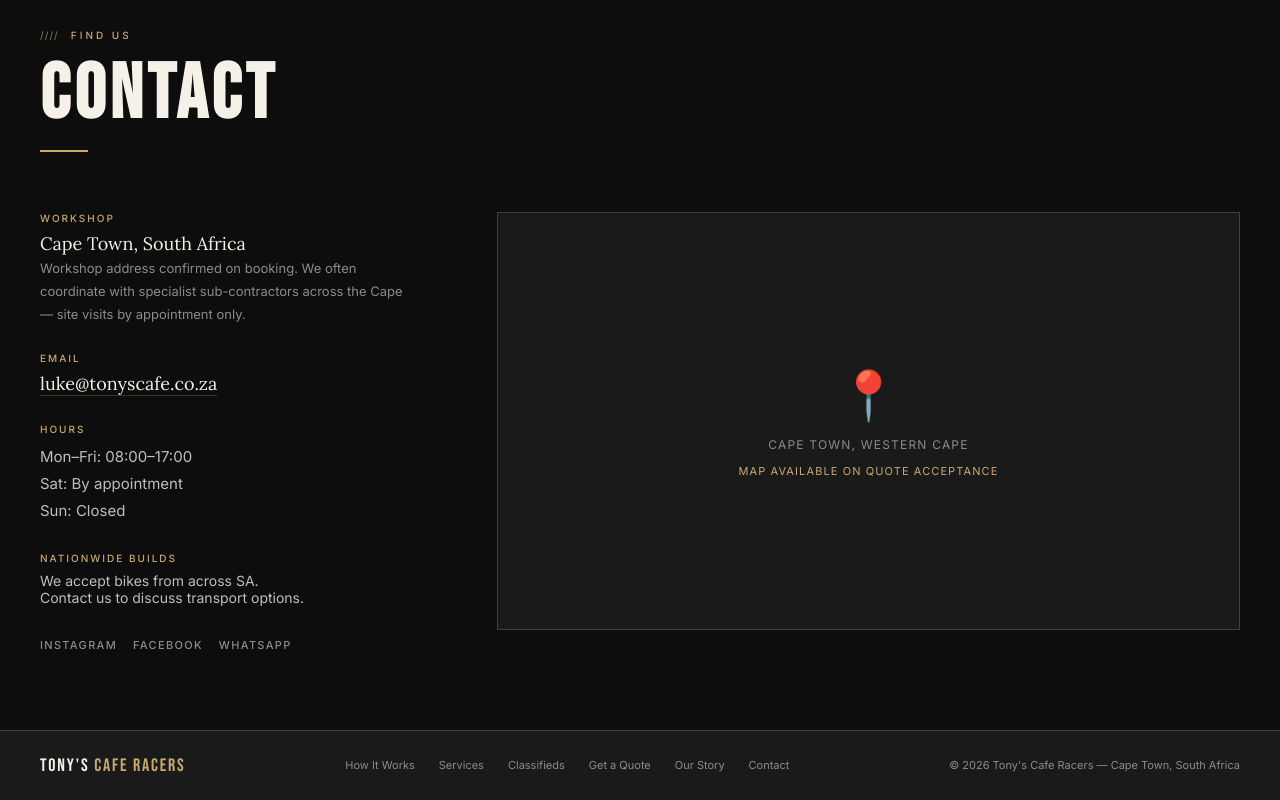
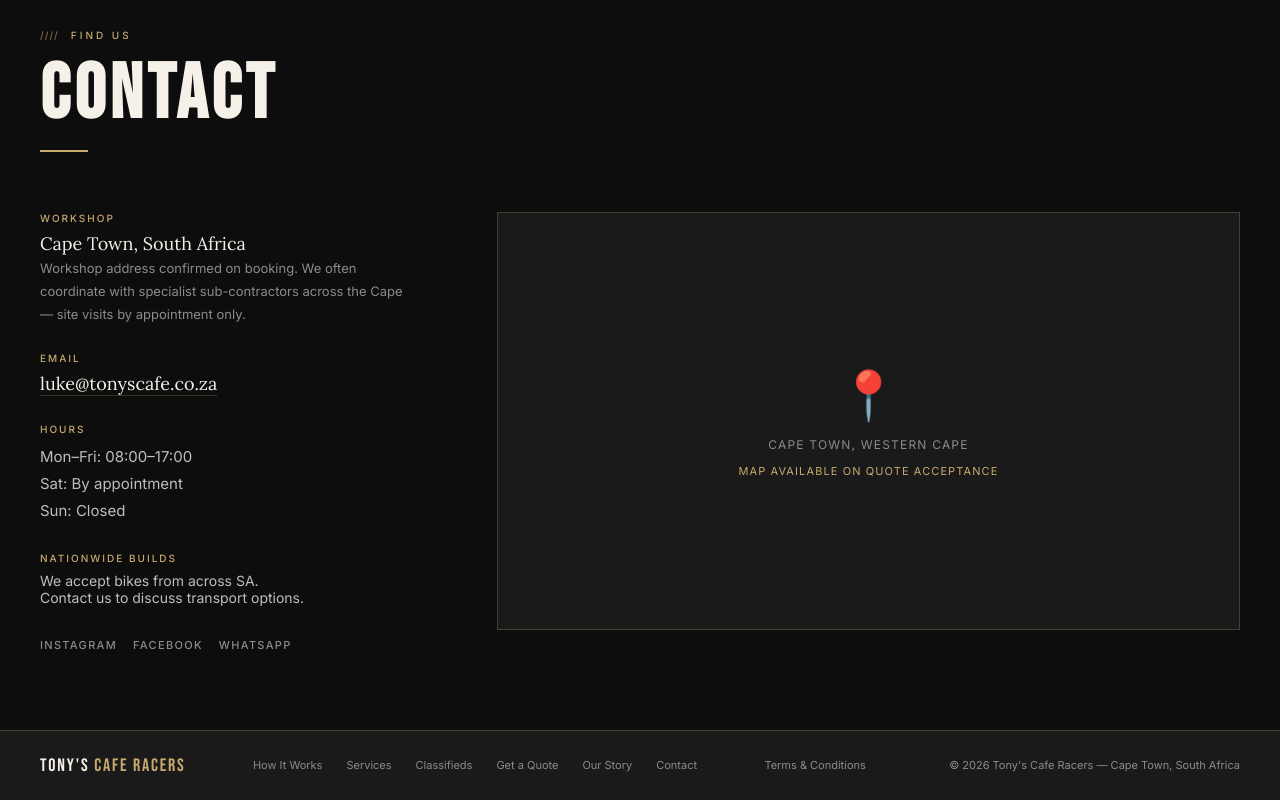
Before and after one commit to Synaptoman/tonyscafe, a plain HTML site: page index.html in a window 1280 px wide. Shown: the part 8704-9504 px from the top of the page. Drawn offline with Linux system fonts and the light colour scheme.

Commit message:
Add T&C footer link

```diff
--- a/index.html
+++ b/index.html
@@ -620,7 +620,7 @@ footer{background:var(--panel);padding:24px 40px;border-top:1px solid var(--rule
     <a href="#story">Our Story</a>
     <a href="#contact">Contact</a>
   </div>
-  <p class="footer-copy">© 2026 Tony's Cafe Racers — Cape Town, South Africa</p>
+  <a href="/terms.html" style="font-family:Inter,sans-serif;font-size:11px;color:#8B8B8B;text-decoration:none;margin-right:16px">Terms &amp; Conditions</a><p class="footer-copy">© 2026 Tony's Cafe Racers — Cape Town, South Africa</p>
 </footer>
 
 </body>
```
